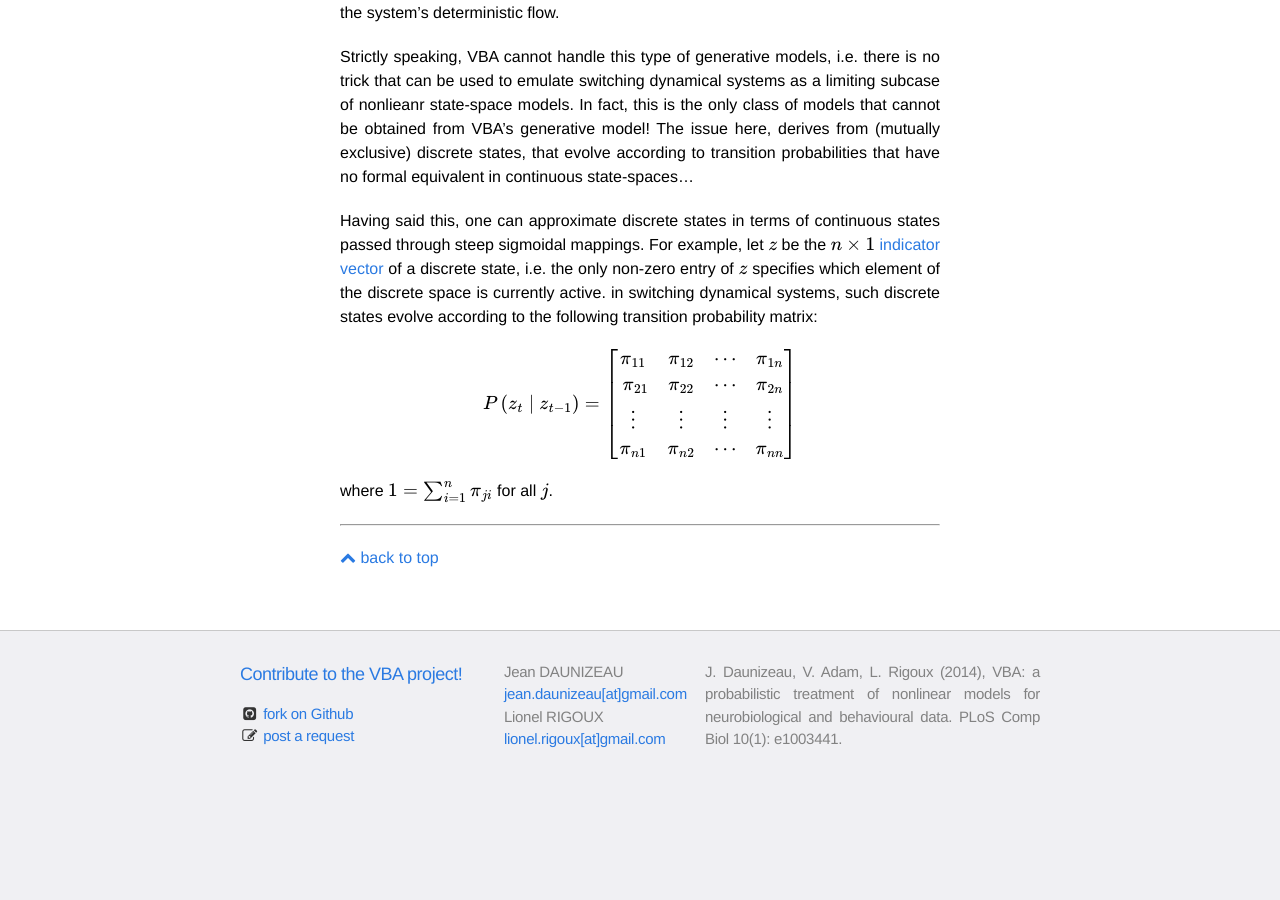
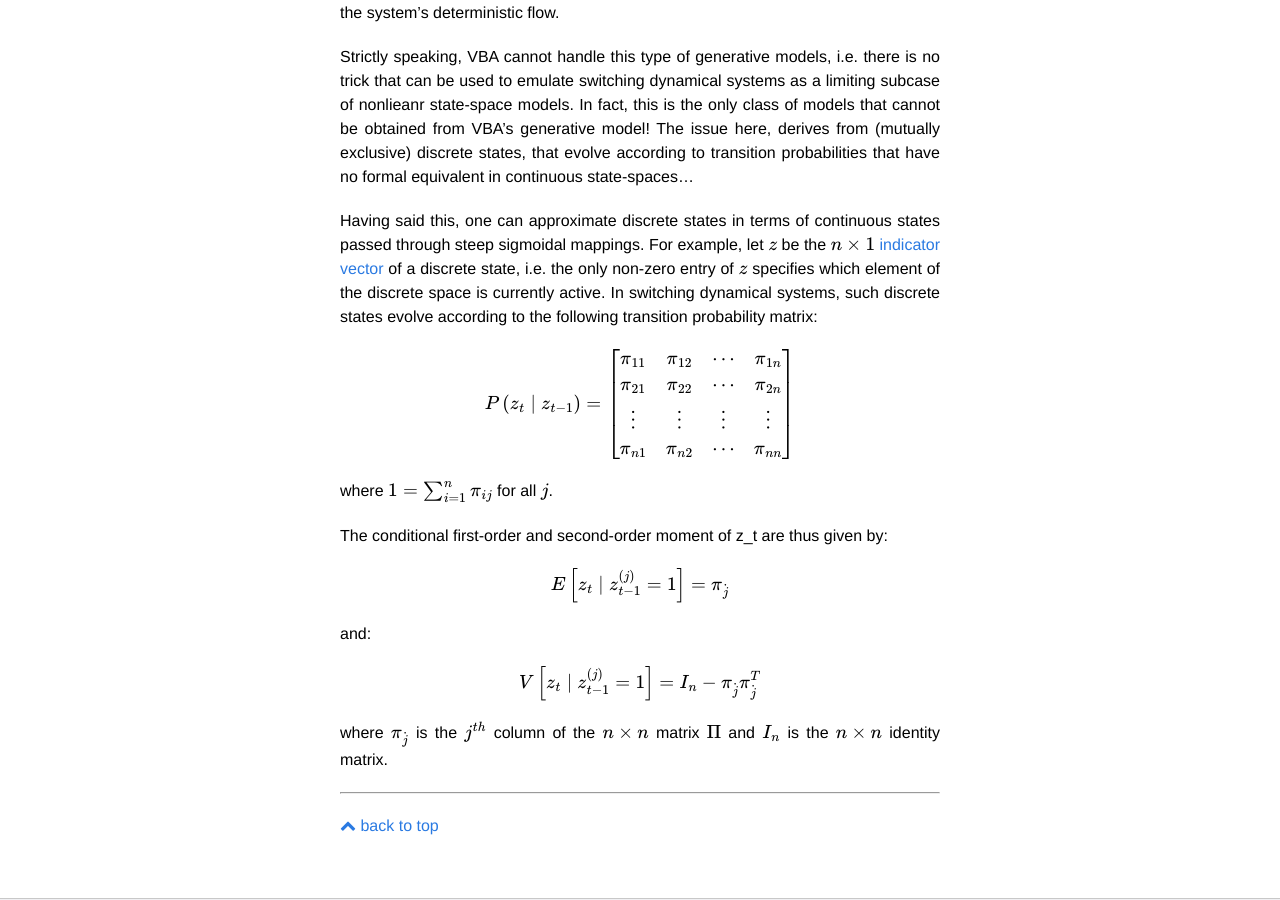
Before and after one commit to MBB-team/VBA-toolbox, a Jekyll site: the page built from _wiki/generativeModels.md, in a window 1280 px wide and 900 px high, scrolled down 4631 px. Built offline with Jekyll 4.4.1, drawn with Linux system fonts in a browser that asks for light colours; nearby versions of some CDN libraries; formulas are drawn with MathJax 3; before the commit the page ends 5427 px from its top, so only the background shows below that.

Commit message:
Update generativeModels.md

```diff
--- a/_wiki/generativeModels.md
+++ b/_wiki/generativeModels.md
@@ -111,8 +111,18 @@ Many natural systems, ranging from neurons firing patterns to collective motion
 
 Strictly speaking, VBA cannot handle this type of generative models, i.e. there is no trick that can be used to emulate switching dynamical systems as a limiting subcase of nonlieanr state-space models. In fact, this is the only class of models that cannot be obtained from VBA's generative model! The issue here, derives from (mutually exclusive) discrete states, that evolve according to transition probabilities that have no formal equivalent in continuous state-spaces...
 
-Having said this, one can approximate discrete states in terms of continuous states passed through steep sigmoidal mappings. For example, let $$z$$ be the $$n\times 1$$ [indicator vector](https://en.wikipedia.org/wiki/Indicator_vector) of a discrete state, i.e. the only non-zero entry of $$z$$ specifies which element of the discrete space is currently active. in switching dynamical systems, such discrete states evolve according to the following transition probability matrix:
+Having said this, one can approximate discrete states in terms of continuous states passed through steep sigmoidal mappings. For example, let $$z$$ be the $$n\times 1$$ [indicator vector](https://en.wikipedia.org/wiki/Indicator_vector) of a discrete state, i.e. the only non-zero entry of $$z$$ specifies which element of the discrete space is currently active. In switching dynamical systems, such discrete states evolve according to the following transition probability matrix:
 
-$$ P\left(z_t\mid z_{t-1}\right) = \left[\begin{array}{cccc} \pi_{11} & \pi_{12} & \cdots & \pi_{1n} \\\ \pi_{21} & \pi_{22} & \cdots & \pi_{2n} \\ \vdots & \vdots & \vdots & \vdots \\ \pi_{n1} & \pi_{n2} & \cdots & \pi_{nn} \end{array}\right] $$
+$$ P\left(z_t\mid z_{t-1}\right) = \left[\begin{array}{cccc} \pi_{11} & \pi_{12} & \cdots & \pi_{1n} \\ \pi_{21} & \pi_{22} & \cdots & \pi_{2n} \\ \vdots & \vdots & \vdots & \vdots \\ \pi_{n1} & \pi_{n2} & \cdots & \pi_{nn} \end{array}\right] $$
 
-where $$1 = \sum_{i=1}^{n} \pi_{ji}$$ for all $$j$$.
+where $$1 = \sum_{i=1}^{n} \pi_{ij}$$ for all $$j$$.
+
+The conditional first-order and second-order moment of z_t are thus given by:
+
+$$ E\left[z_t\mid z_{t-1}^{(j)}=1\right] = \pi_{\dot j} $$
+
+and:
+
+$$ V\left[z_t\mid z_{t-1}^{(j)}=1\right] = I_n - \pi_{\dot j}\pi_{\dot j}^T $$
+
+where $$\pi_{\dot j}$$ is the $$j^{th}$$ column of the $$n\times n$$ matrix $$\Pi$$ and $$I_n$$ is the $$n\times n$$ identity matrix.
```
